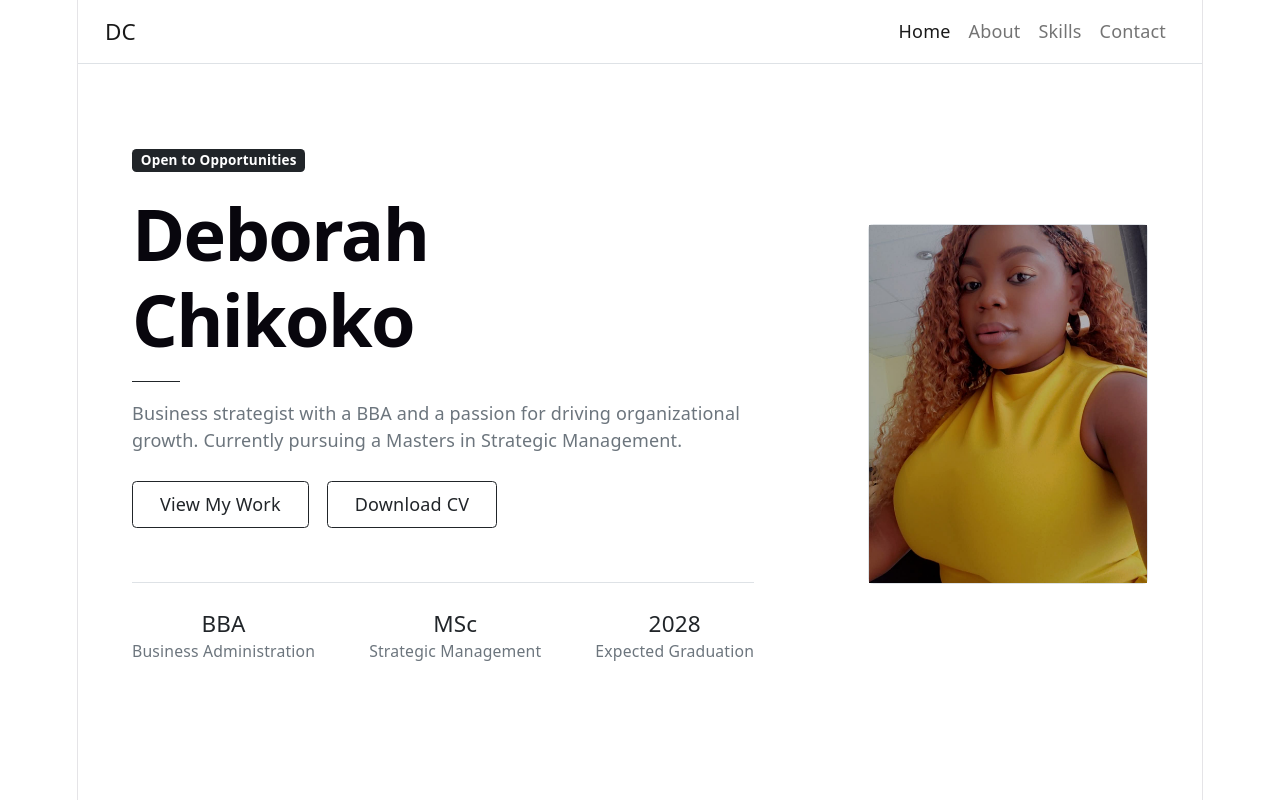
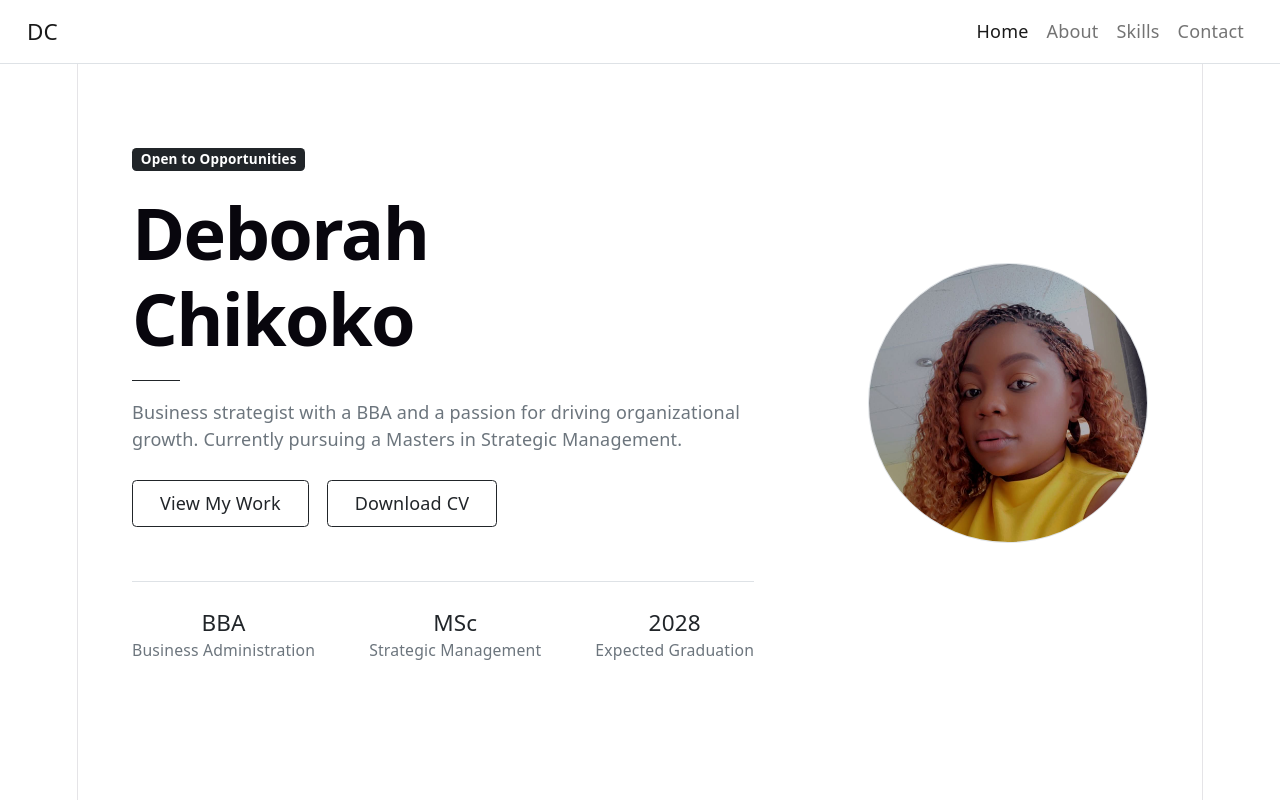
Before and after one commit to Dumisandkaunga/ReactNew, a React (Vite) app: page / in a window 1280 px wide. Shown: the top 800 px of the page. Built offline with nearby package versions, Linux system fonts and the light colour scheme.

Commit message:
update_portifolio

```diff
--- a/src/About.tsx
+++ b/src/About.tsx
@@ -1,3 +1,6 @@
+import Debbie from './assets/Images/Debbie.jpeg';
+
+
 function About() {
   return (
     <section id="about" className="px-5 py-5" style={{ minHeight: '80vh', display: 'flex', alignItems: 'center' }}>
@@ -10,8 +13,8 @@ function About() {
             borderRadius: 6, display: 'flex', alignItems: 'center',
             justifyContent: 'center', color: '#aaa', fontSize: 14, flexShrink: 0
           }}>
-            {/* Replace with <img src={photo} ... /> */}
-            Photo coming soon
+        <img src={Debbie} alt="Deborah Chikoko" style={{ width: '100%', height: '100%', objectFit: 'cover', objectPosition: 'center top' }} />
+
           </div>
         </div>
 
--- a/src/NavBar.tsx
+++ b/src/NavBar.tsx
@@ -2,7 +2,7 @@ import Deborah_Chikoko from './assets/Images/Deborah_Chikoko.jpeg';
 function NavBar() {
   return (
     <>
-      <nav className="navbar navbar-expand-lg navbar-light bg-white border-bottom px-4">
+      <nav className="navbar navbar-expand-lg navbar-light bg-white border-bottom px-4 fixed-top">
         <span className="navbar-brand fw-500">DC</span>
         <div className="collapse navbar-collapse">
           <ul className="navbar-nav ms-auto">
@@ -14,7 +14,7 @@ function NavBar() {
         </div>
       </nav>
 
-      <section className="d-flex align-items-center justify-content-between px-5 py-5" style={{ minHeight: '85vh' }}>
+      <section className="d-flex align-items-center justify-content-between px-5 py-5" style={{ minHeight: '85vh', marginTop: '3.5rem' }}>
         <div>
             <div className="text-start me-auto">
           <span className="badge bg-dark text-white mb-3">Open to Opportunities</span>
@@ -35,9 +35,30 @@ function NavBar() {
             <div><h5 className="mb-0">2028</h5><small className="text-muted">Expected Graduation</small></div>
           </div>
         </div>
-        <div className="border rounded-2" style={{ width: 280, height: 360, background: '#f5f5f5', display: 'flex', alignItems: 'center', justifyContent: 'center', color: '#aaa' }}>
-         <img src={Deborah_Chikoko} alt="Deborah Chikoko" style={{ width: '100%',height: '100%', objectFit: 'cover' }} />
-        </div>
+       <div
+  className="border rounded-circle"
+  style={{
+    width: 280,
+    height: 280, // make width and height equal for a perfect circle
+    background: '#f5f5f5',
+    display: 'flex',
+    alignItems: 'center',
+    justifyContent: 'center',
+    overflow: 'hidden' // ensures the image stays inside the circle
+  }}
+>
+  <img
+    src={Deborah_Chikoko}
+    alt="Deborah Chikoko"
+    style={{
+      width: '100%',
+      height: '100%',
+      objectFit: 'cover',
+      objectPosition: 'center top' // fills the circle neatly
+    }}
+  />
+</div>
+
       </section>
     </>
   )
```
Also changed, not shown: src/assets/Images/Debbie.jpeg (added).
